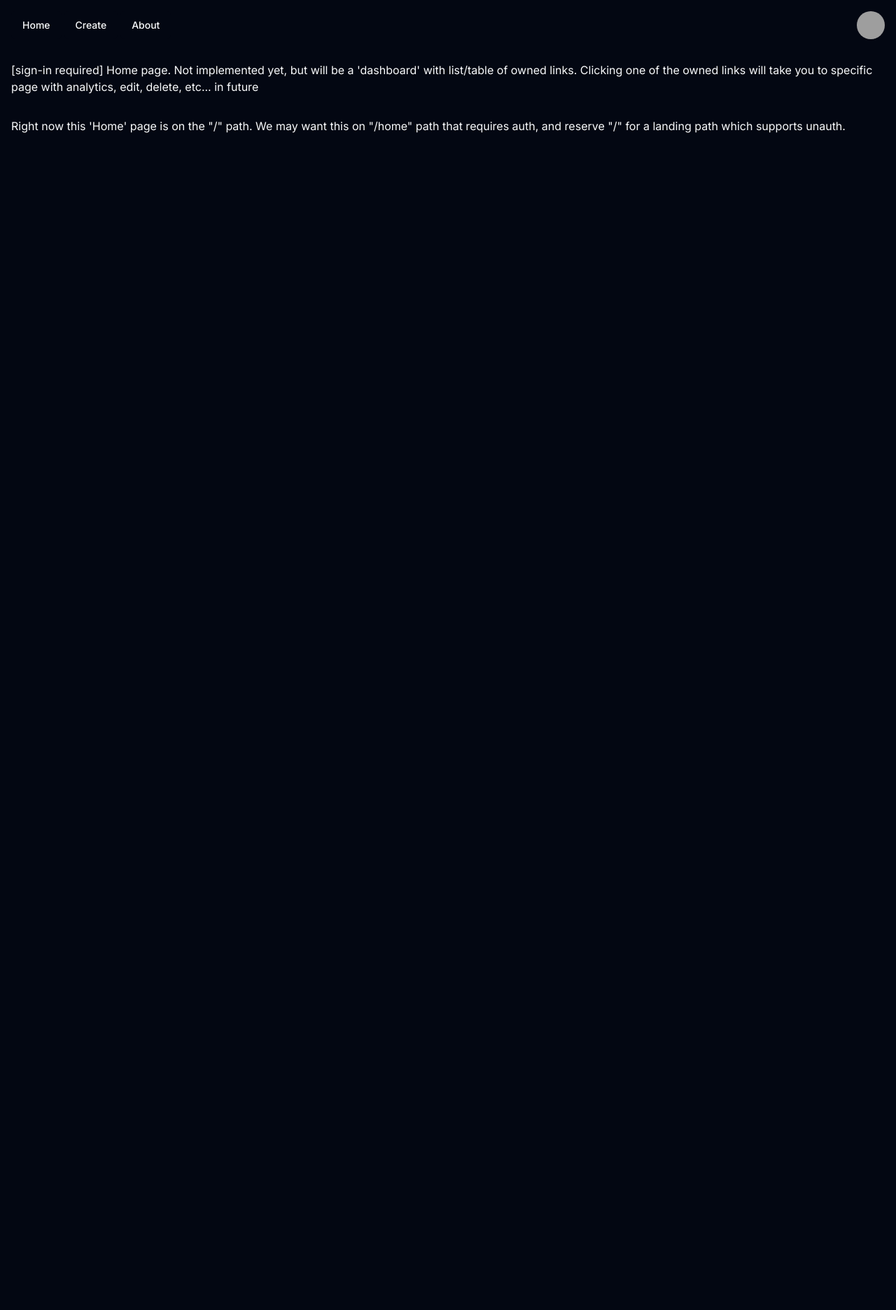
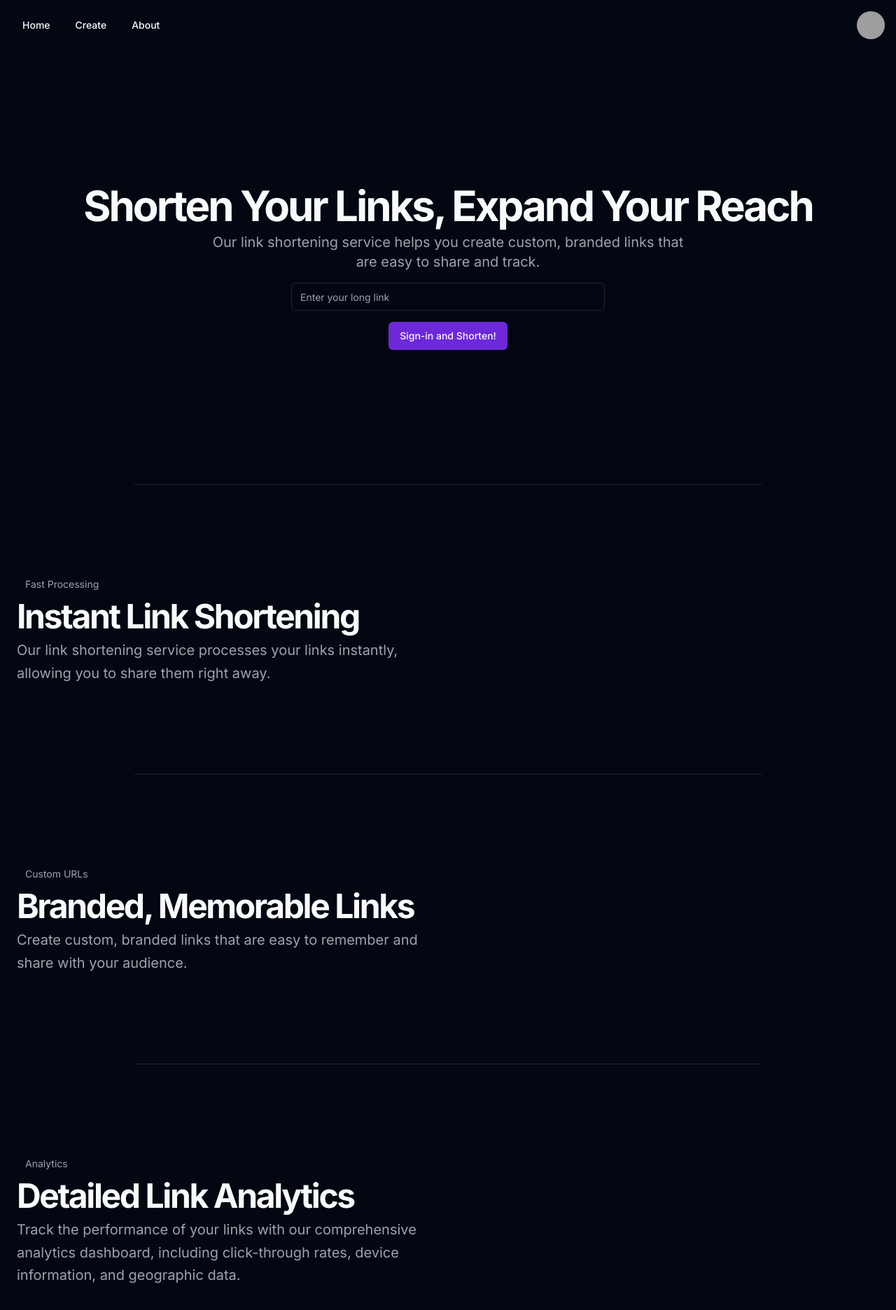
Before and after one commit to smmeyer00/link-shortener, a Next.js app: page / in a window 1280 px wide. Shown: the top 1872 px of the page at 70% size. Before the commit the page ends 800 px from the top, so only its background shows below. Built offline with nearby package versions, Linux system fonts and the light colour scheme; grey boxes are pictures that could not be loaded.

Commit message:
Add Landing page, theme toggle, and todo comment for webapp/create structure

```diff
--- a/package.json
+++ b/package.json
@@ -12,6 +12,7 @@
     "@radix-ui/react-avatar": "^1.0.4",
     "@radix-ui/react-dropdown-menu": "^2.0.6",
     "@radix-ui/react-navigation-menu": "^1.1.4",
+    "@radix-ui/react-separator": "^1.0.3",
     "@radix-ui/react-slot": "^1.0.2",
     "class-variance-authority": "^0.7.0",
     "clsx": "^2.1.1",
--- a/src/app/create/page.jsx
+++ b/src/app/create/page.jsx
@@ -6,6 +6,8 @@ import { useState } from "react"
 import isURL from "validator/lib/isURL"
 
 export default function CreatePage() {
+
+    // TODO: replace navbar "Create" with "App" which is a dropdown that includes: Create, Analytics, Dashboard, etc...
 
     const [inputVal, setInputVal] = useState("")
     const [isValid, setIsValid] = useState(false)
--- a/src/app/page.jsx
+++ b/src/app/page.jsx
@@ -1,14 +1,91 @@
+import { Button } from "@/components/ui/button";
+import { Input } from "@/components/ui/input";
+import { Separator } from "@/components/ui/separator";
 import Image from "next/image";
 import Link from "next/link";
 
 export default function Home() {
   return (
     <main>
-      <p className="p-4">[sign-in required] Home page. Not implemented yet, but will be a 'dashboard' with list/table of owned links. Clicking one of the owned links will take you to specific page with analytics, edit, delete, etc... in future
-      </p>
-      <p className="p-4">
-        Right now this 'Home' page is on the "/" path. We may want this on "/home" path that requires auth, and reserve "/" for a landing path which supports unauth.
-      </p>
+      <section className="w-full py-12 md:py-24 lg:py-32 xl:py-48">
+        <div className="container px-4 md:px-6">
+          <div className="flex flex-col items-center space-y-4 text-center">
+            <div className="space-y-2">
+              <h1 className="text-3xl font-bold tracking-tighter sm:text-4xl md:text-5xl lg:text-6xl/none">
+                Shorten Your Links, Expand Your Reach
+              </h1>
+              <p className="mx-auto max-w-[700px] md:text-xl text-muted-foreground">
+                Our link shortening service helps you create custom, branded links that are easy to share and track.
+              </p>
+            </div>
+            <div className="w-full max-w-md">
+              <Input className="flex-1" placeholder="Enter your long link" type="url" />
+              <Button className="mt-4" type="submit">Sign-in and Shorten!</Button>
+            </div>
+          </div>
+        </div>
+      </section>
+      <div className="mx-8 md:mx-16 lg:mx-32 xl:mx-48">
+        <Separator/>
+      </div>
+      <section className="w-full py-12 md:py-24 lg:py-32">
+        <div className="container px-4 md:px-6">
+          <div className="grid items-center gap-6 lg:grid-cols-2 lg:gap-12">
+            <div className="flex flex-col justify-center space-y-4">
+              <div className="space-y-2">
+                <div className="inline-block rounded-lg px-3 py-1 text-sm text-muted-foreground">
+                  Fast Processing
+                </div>
+                <h2 className="text-3xl font-bold tracking-tighter sm:text-5xl">Instant Link Shortening</h2>
+                <p className="max-w-[600px] md:text-xl/relaxed lg:text-base/relaxed xl:text-xl/relaxed text-muted-foreground">
+                  Our link shortening service processes your links instantly, allowing you to share them right away.
+                </p>
+              </div>
+            </div>
+          </div>
+        </div>
+      </section>
+      <div className="mx-8 md:mx-16 lg:mx-32 xl:mx-48">
+        <Separator/>
+      </div>
+      <section className="w-full py-12 md:py-24 lg:py-32">
+        <div className="container px-4 md:px-6">
+          <div className="grid items-center gap-6 lg:grid-cols-2 lg:gap-12">
+            <div className="flex flex-col justify-center space-y-4">
+              <div className="space-y-2">
+                <div className="inline-block rounded-lg px-3 py-1 text-sm text-muted-foreground">
+                  Custom URLs
+                </div>
+                <h2 className="text-3xl font-bold tracking-tighter sm:text-5xl">Branded, Memorable Links</h2>
+                <p className="max-w-[600px] md:text-xl/relaxed lg:text-base/relaxed xl:text-xl/relaxed text-muted-foreground">
+                  Create custom, branded links that are easy to remember and share with your audience.
+                </p>
+              </div>
+            </div>
+          </div>
+        </div>
+      </section>
+      <div className="mx-8 md:mx-16 lg:mx-32 xl:mx-48">
+        <Separator/>
+      </div>
+      <section className="w-full py-12 md:py-24 lg:py-32">
+        <div className="container px-4 md:px-6">
+          <div className="grid items-center gap-6 lg:grid-cols-2 lg:gap-12">
+            <div className="flex flex-col justify-center space-y-4">
+              <div className="space-y-2">
+                <div className="inline-block rounded-lg px-3 py-1 text-sm text-muted-foreground">
+                  Analytics
+                </div>
+                <h2 className="text-3xl font-bold tracking-tighter sm:text-5xl">Detailed Link Analytics</h2>
+                <p className="max-w-[600px] md:text-xl/relaxed lg:text-base/relaxed xl:text-xl/relaxed text-muted-foreground">
+                  Track the performance of your links with our comprehensive analytics dashboard, including
+                  click-through rates, device information, and geographic data.
+                </p>
+              </div>
+            </div>
+          </div>
+        </div>
+      </section>
     </main>
   );
 }
--- a/src/components/navbar.jsx
+++ b/src/components/navbar.jsx
@@ -4,9 +4,12 @@ import { DropdownMenu, DropdownMenuContent, DropdownMenuGroup, DropdownMenuItem,
 import { NavigationMenu, NavigationMenuItem, NavigationMenuLink, NavigationMenuList, navigationMenuTriggerStyle } from "./ui/navigation-menu";
 import Link from "next/link";
 import { Avatar, AvatarFallback, AvatarImage } from "./ui/avatar";
-import { LogOut, Settings, User } from "lucide-react";
+import { LogOut, Moon, Settings, Sun, User } from "lucide-react";
+import { useTheme } from "next-themes";
 
 export default function Navbar() {
+    const {theme, setTheme} = useTheme()
+
     return (
         <div className="flex justify-between items-center p-4">
             <NavigationMenu>
@@ -60,6 +63,20 @@ export default function Navbar() {
                                 <span>Settings</span>
                             </DropdownMenuItem>
                         </Link>
+                        <DropdownMenuItem className="cursor-pointer" onClick={() => {
+                            if (theme === "dark") {
+                                setTheme("light")
+                            } else if (theme === "light") {
+                                setTheme("dark")
+                            }
+                        }}>
+                        {
+                            theme === "dark" ?
+                            <Moon className="mr-2 h-4 w-4" /> :
+                            <Sun className="mr-2 h-4 w-4" />
+                        }
+                            <span>Toggle theme</span>
+                        </DropdownMenuItem>
                     </DropdownMenuGroup>
                     <DropdownMenuSeparator/>
                     <Link href="/logout">
--- /dev/null
+++ b/src/components/ui/separator.jsx
@@ -0,0 +1,25 @@
+"use client"
+
+import * as React from "react"
+import * as SeparatorPrimitive from "@radix-ui/react-separator"
+
+import { cn } from "@/lib/utils"
+
+const Separator = React.forwardRef((
+  { className, orientation = "horizontal", decorative = true, ...props },
+  ref
+) => (
+  <SeparatorPrimitive.Root
+    ref={ref}
+    decorative={decorative}
+    orientation={orientation}
+    className={cn(
+      "shrink-0 bg-border",
+      orientation === "horizontal" ? "h-[1px] w-full" : "h-full w-[1px]",
+      className
+    )}
+    {...props} />
+))
+Separator.displayName = SeparatorPrimitive.Root.displayName
+
+export { Separator }
```
Also changed, not shown: 1 other file (tests, documents, lock files or other folders).
